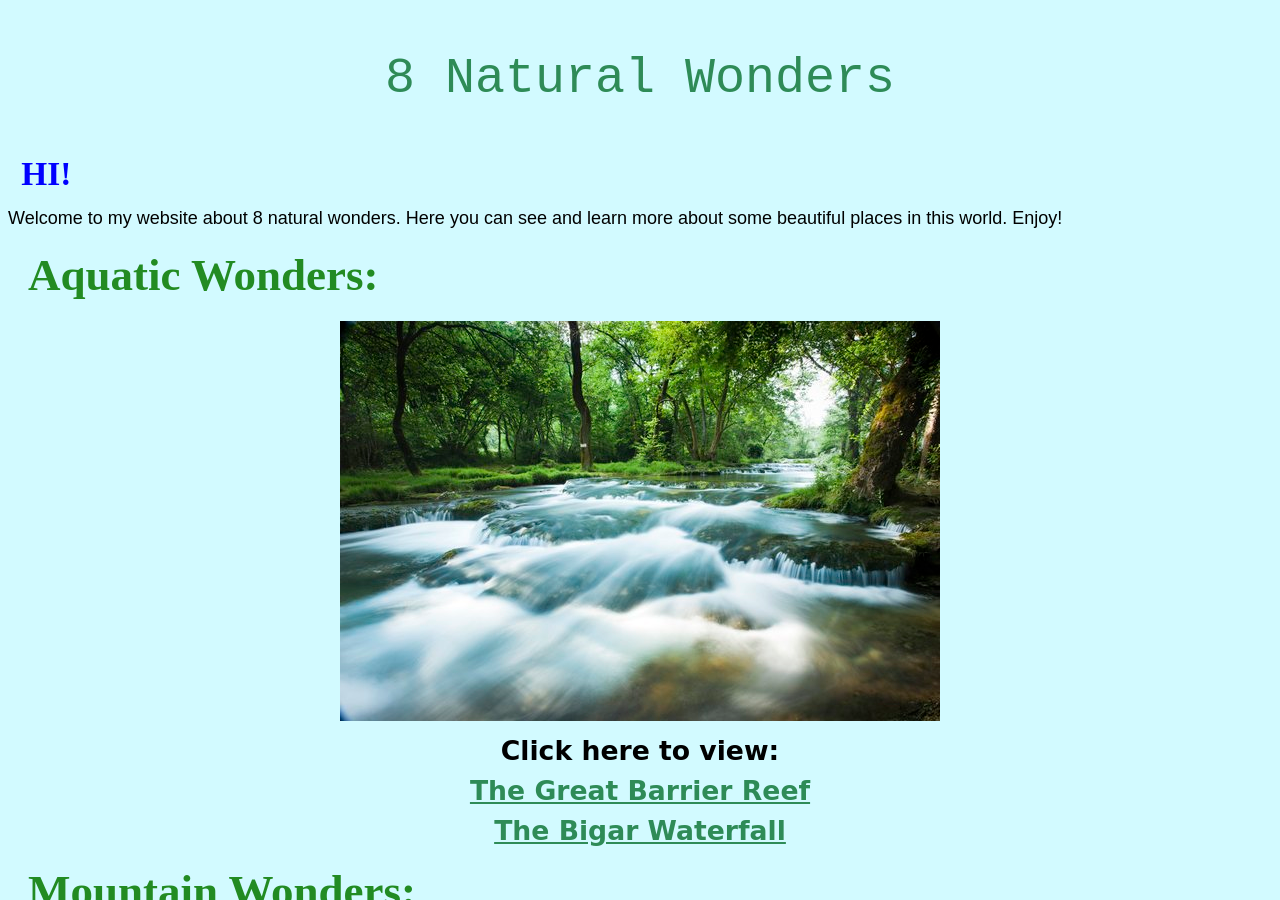
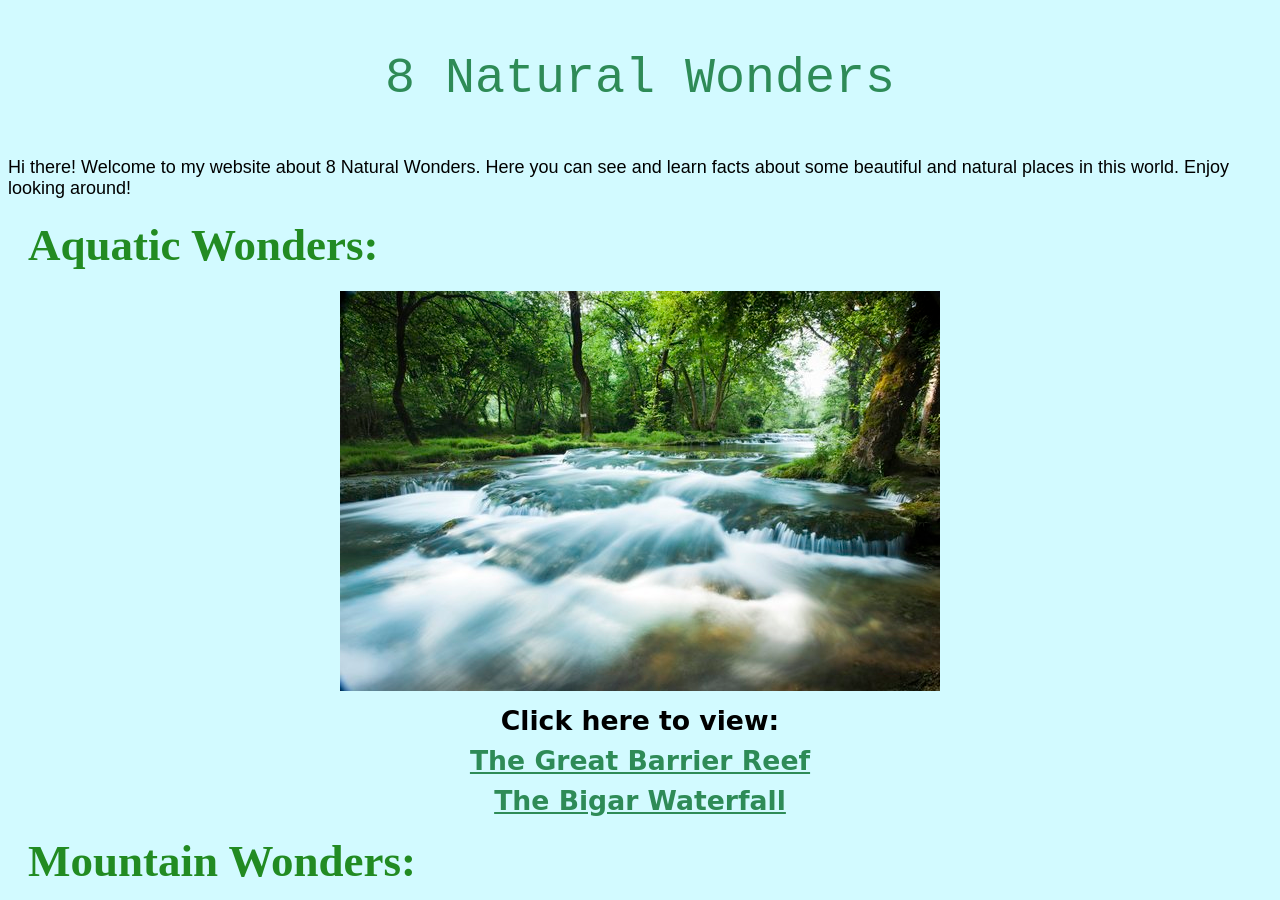
Before and after one commit to MickyBee18/MickyBee18.github.io, a Jekyll site: the page Natural/7 Natural Wonders.html, which Jekyll copies as it is, in a window 1280 px wide and 900 px high. Built offline with Jekyll 4.4.1, drawn with Linux system fonts in a browser that asks for light colours.

Commit message:
Update 7 Natural Wonders.html

```diff
--- a/Natural/7 Natural Wonders.html
+++ b/Natural/7 Natural Wonders.html
@@ -7,9 +7,8 @@
   </head>
   <body>
    <p class="heading">8 Natural Wonders</p>
-    <h1> HI! </h1>
-     <p>Welcome to my website about 8 natural wonders.
-  Here you can see and learn more about some beautiful places in this world. Enjoy!</p>
+     <p>Hi there! Welcome to my website about 8 Natural Wonders.
+  Here you can see and learn facts about some beautiful and natural places in this world. Enjoy looking around!</p>
    <h4>Aquatic Wonders:</h4>
         <h3><img src="aquatic.jpg" width="600" height="400px"><br></h3>
         <h2>Click here to view:</h2>
```
